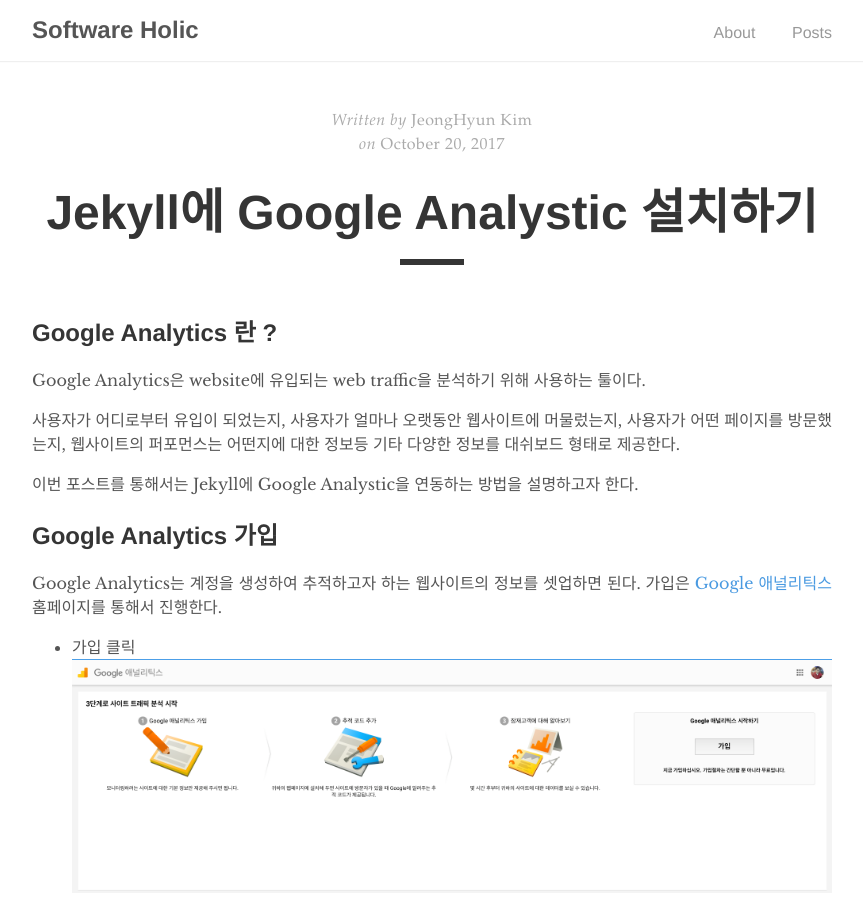
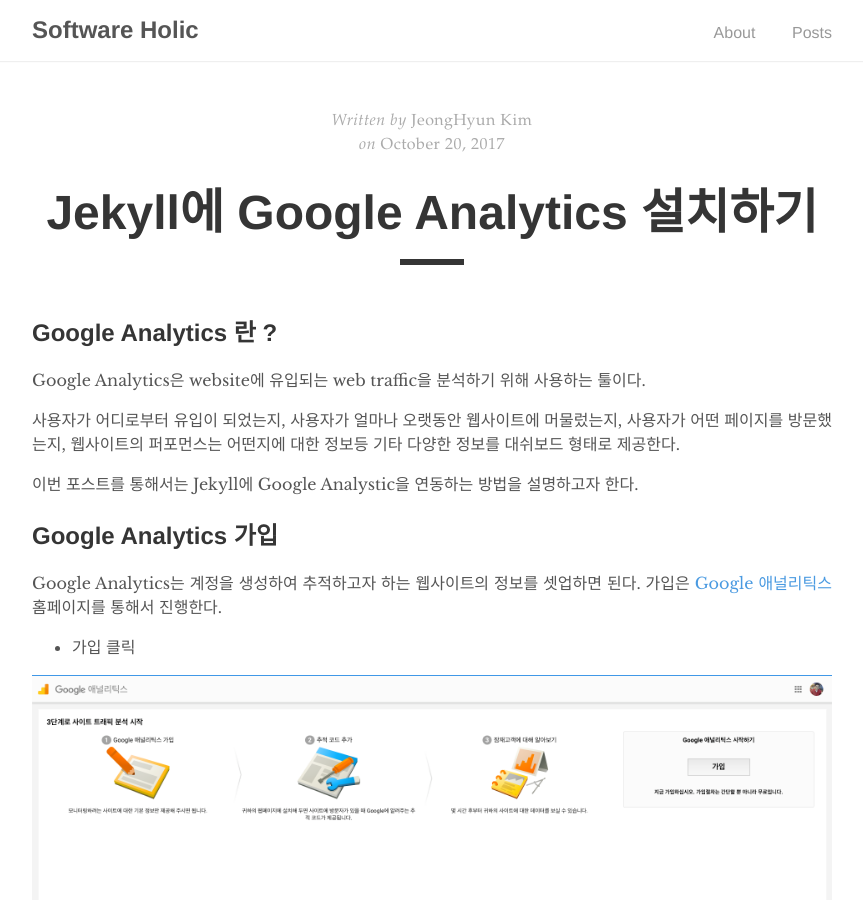
Before and after one commit to ashcroft147/ashcroft147.github.io, a Jekyll site: the page built from _posts/2017-10-20-Jekyll 에 Google Analytics 설치하기.md, in a window 1280 px wide and 900 px high. Shown: the whole window, without its empty margins (208-1071 px from the left). Built offline with Jekyll 4.4.1, drawn with Linux system fonts in a browser that asks for light colours; comment, search, counter and statistics services are not loaded.

Commit message:
Add new article 20171019

```diff
--- a/_posts/2017-10-20-Jekyll 에 Google Analytics 설치하기.md
+++ b/_posts/2017-10-20-Jekyll 에 Google Analytics 설치하기.md
@@ -1,7 +1,7 @@
 ---
 layout: post
-title: Jekyll에 Google Analystic 설치하기
-tags: [TypeScript]
+title: Jekyll에 Google Analytics 설치하기
+tags: [Jekyll,Google Analytics]
 comments: true
 ---
 
@@ -20,9 +20,11 @@ Google Analytics은 website에 유입되는 web traffic을 분석하기 위해
 Google Analytics는 계정을 생성하여 추적하고자 하는 웹사이트의 정보를 셋업하면 된다. 가입은 [Google 애널리틱스](https://analytics.google.com/analytics/web/?authuser=0#provision/SignUp/) 홈페이지를 통해서 진행한다.
 
 - 가입 클릭
+
 ![1](../assets/image/2017/10/20/2017-10-20-1.png)
 
 - 웹사이트 정보 입력 및 약관 동의
+
 ![2](../assets/image/2017/10/20/2017-10-20-2.png)
 
 ## 추적코드(tracking code) 확인
```
Also changed, not shown: _posts/2017-10-17-TypeScript 소개 및 개발환경 구축하기.md (renamed from _posts/2017-10-17-[TypeScript] 소개 및 개발환경 구축하기.md, +1 -1 lines).
